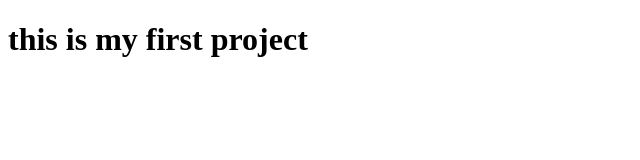
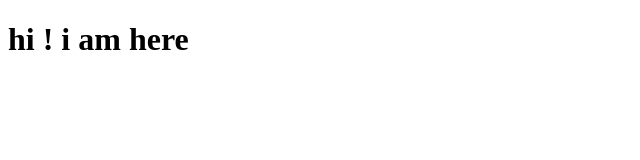
Before and after one commit to ohidesharif/my-first-website, a plain HTML site: page index.html in a window 1280 px wide. Shown: the whole page, without its empty margins (0-640 px from the left). Drawn offline with Linux system fonts and the light colour scheme.

Commit message:
learned github

```diff
--- a/index.html
+++ b/index.html
@@ -7,6 +7,6 @@
     <title>Document</title>
 </head>
 <body>
-    <h1>this is my first project</h1>
+    <h1>hi ! i am here</h1>
 </body>
 </html>
```
Also changed, not shown: 1 other file.
